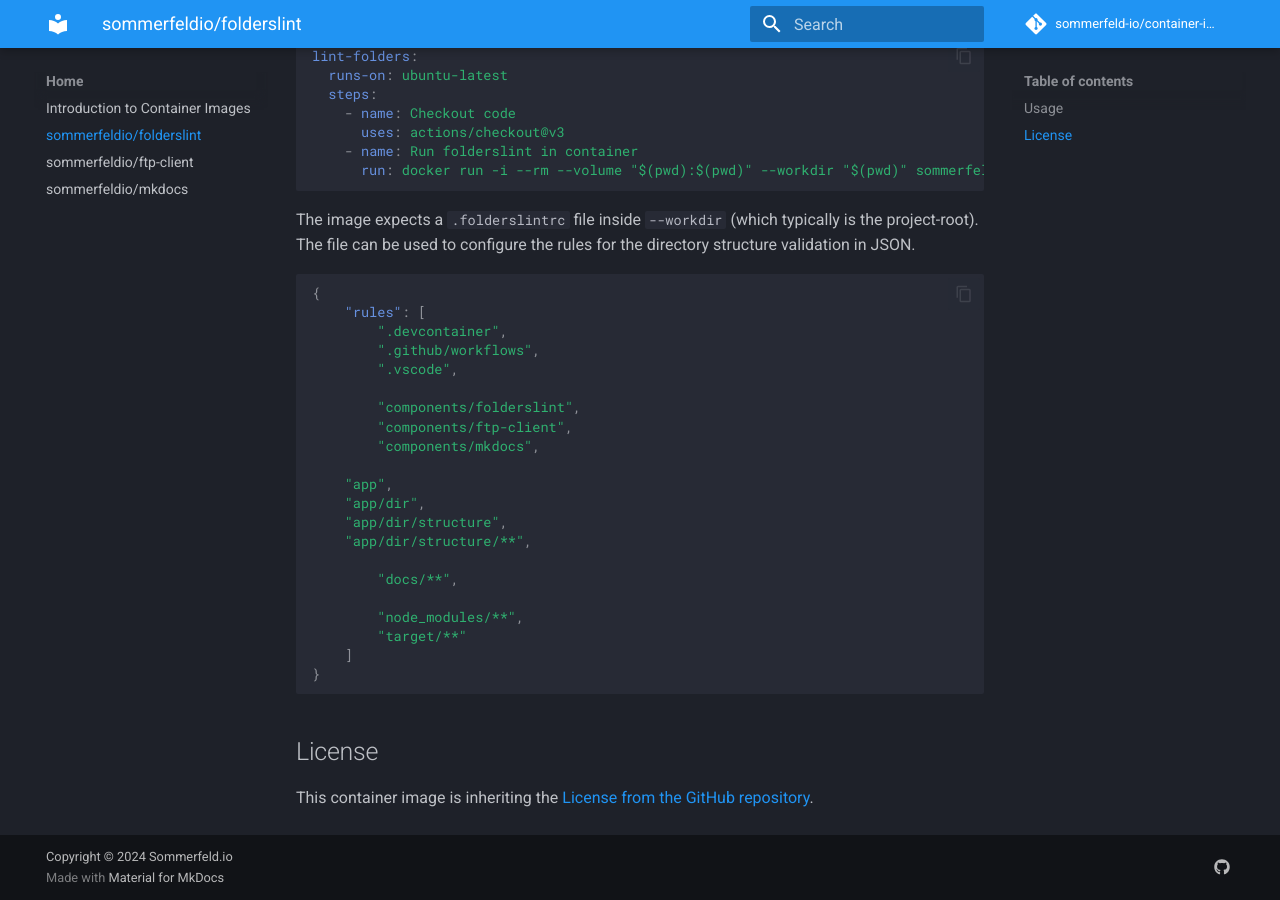
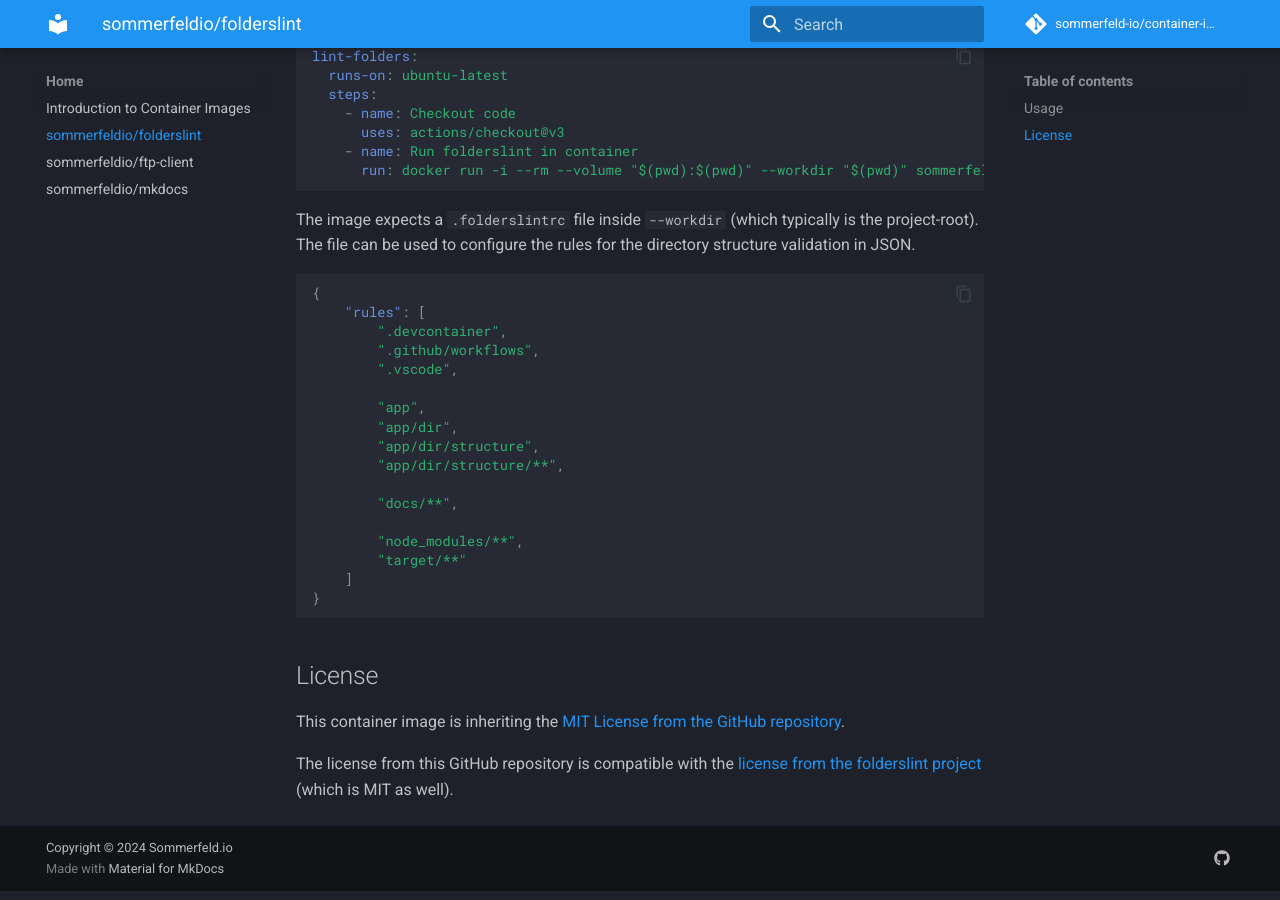
Before and after one commit to sommerfeld-io/container-images, an MkDocs documentation site: the page built from docs/images/folderslint.md, in a window 1280 px wide and 900 px high, scrolled down 615 px. Built offline with MkDocs 1.6.1 and Material for MkDocs 9.7.7, drawn with Linux system fonts in a browser that asks for light colours; comment, search, counter and statistics services are not loaded.

Commit message:
docs: [Actions Bot] generate docs

````diff
--- a/docs/images/folderslint.md
+++ b/docs/images/folderslint.md
@@ -35,14 +35,10 @@ The image expects a `.folderslintrc` file inside `--workdir` (which typically is
 		".github/workflows",
 		".vscode",
 
-		"components/folderslint",
-		"components/ftp-client",
-		"components/mkdocs",
-
-    "app",
-    "app/dir",
-    "app/dir/structure",
-    "app/dir/structure/**",
+		"app",
+		"app/dir",
+		"app/dir/structure",
+		"app/dir/structure/**",
 
 		"docs/**",
 
@@ -50,11 +46,12 @@ The image expects a `.folderslintrc` file inside `--workdir` (which typically is
 		"target/**"
 	]
 }
-
 ```
 
 ## License
-This container image is inheriting the [License from the GitHub repository](https://sommerfeld-io.github.io/container-images/about/license).
+This container image is inheriting the [MIT License from the GitHub repository](https://sommerfeld-io.github.io/container-images/about/license).
+
+The license from this GitHub repository is compatible with the [license from the folderslint project](https://github.com/denisraslov/folderslint/blob/master/LICENSE) (which is MIT as well).
 
 <!-- !    DO NOT EDIT DIRECTLY !!!!!                                          -->
 <!-- !    File is auto-generated by pipeline                                   ->
````
Also changed, not shown: docs/images/ftp-client.md (+10 -1 lines), docs/images/mkdocs.md (+3 -1 lines).
